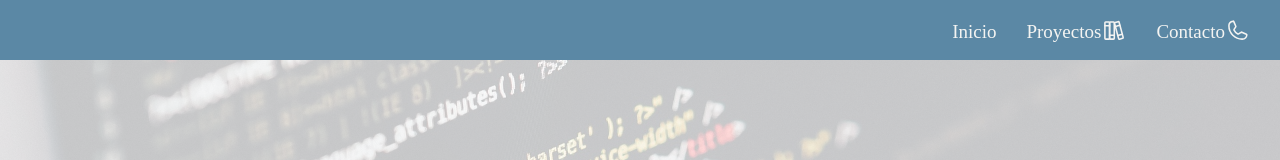
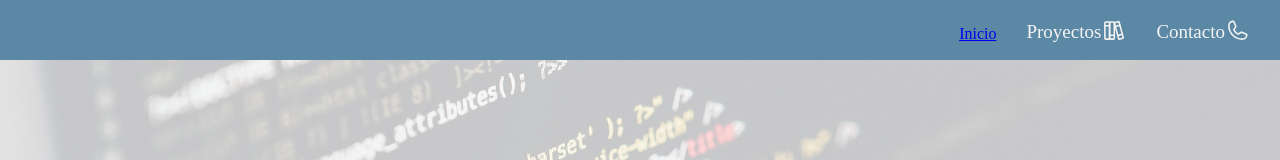
Before and after one commit to matisosagit/portfolio, a React (Create React App) app: page / in a window 1280 px wide. Shown: the top 160 px of the page. Built offline with nearby package versions, Linux system fonts and the light colour scheme; a web font is replaced by a local one.

Commit message:
Descripción de los cambios

```diff
--- a/src/components/navbar.jsx
+++ b/src/components/navbar.jsx
@@ -20,7 +20,7 @@ export  const Navbar = () => {
   };
     return <div className="navbar">
         <div className="linkss">
-            <Link to="/#ini" onClick={() => handleScroll('ini')} className="nosub">Inicio</Link>
+        <Link to="#ini" target="_blank" onClick={(event) => {event.preventDefault(); window.open(this.makeHref("#ini"));}} >Inicio</Link>
             <Link to="/#proyec"  onClick={() => handleScroll('proyec')} className="nosub">
                 Proyectos <Books size={25} />
             </Link>
--- a/src/pages/inicio.jsx
+++ b/src/pages/inicio.jsx
@@ -19,7 +19,7 @@ export const Inicio = () =>{
                     <Code size={40} />
             </article>
                 <div className="links">
-                    <a className="logo" href="https://github.com/matisosagit" target="_blank" ><GithubLogo size={40} /></a>
+                    <a className="logo" href="https://github.com/matisosagit" target="_blank"  ><GithubLogo size={40} /></a>
                     <a className="logo" href="https://www.linkedin.com/in/matias-sosa-330488293/" target="_blank"><LinkedinLogo size={40} /></a>
                     <a className="logo" href="https://drive.google.com/file/d/1k84lsXPFKwJVwyNXT8Sv7tKF4T6YuCYl/view" target="_blank"><FileArrowDown size={40} /></a>
                     <a className="logo" href="https://wa.me/+59896474382" target="_blank"><WhatsappLogo size={40} /></a>
```
